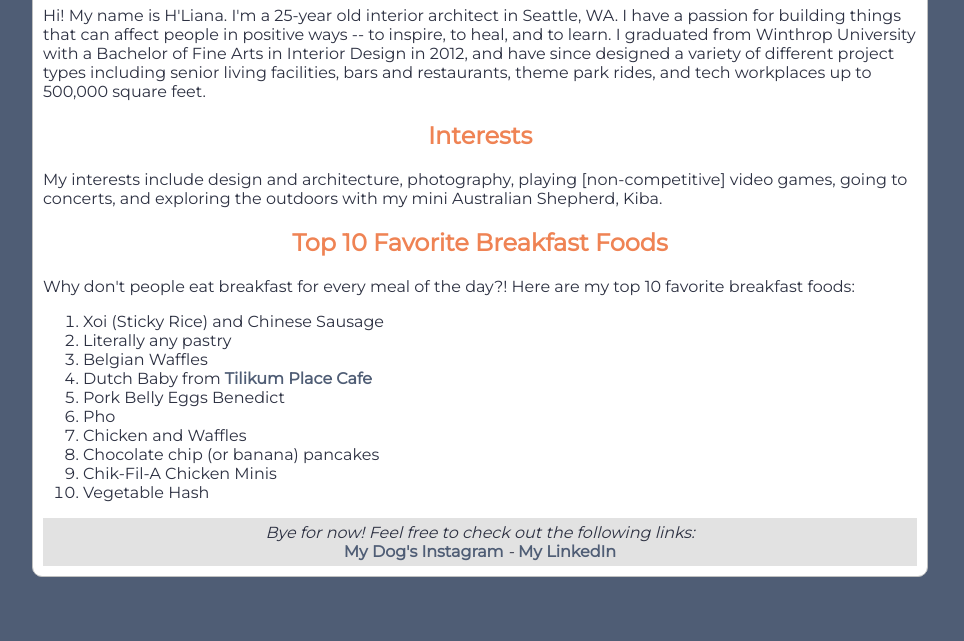
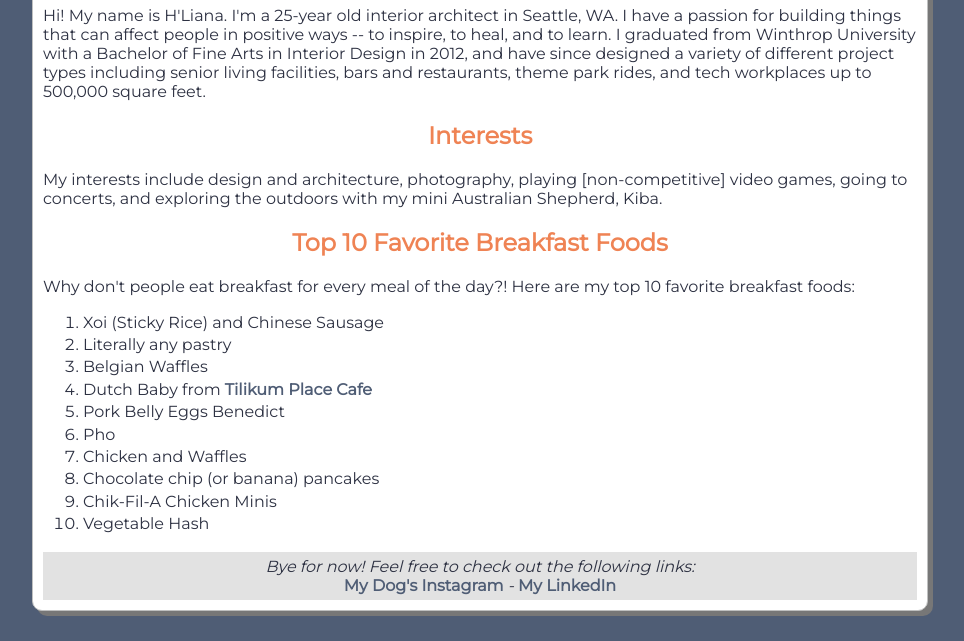
Before and after one commit to sarkis74/About_Me-1, a plain HTML site: page index.html in a window 1280 px wide. Shown: the part 483-1124 px from the top of the page, without its empty margins (160-1124 px from the left). Before the commit the page ends 1090 px from the top, so only its background shows below. Drawn offline with Linux system fonts and the light colour scheme.

Commit message:
css updated

```diff
--- a/style.css
+++ b/style.css
@@ -16,6 +16,7 @@ b{
 }
 ol{
     text-align: left;
+    line-height: 1.4em;
 }
 .box{
     padding: 10px;
@@ -24,6 +25,9 @@ ol{
     border-radius: 10px;
     -moz-border-radius: 10px;
     -webkit-border-radius: 10px;
+    -moz-box-shadow: 5px 5px #777777;
+    -webkit-box-shadow: 5px 5px #777777;
+    box-shadow: 5px 5px #777777;
 }
 .bye{
     padding: 5px;
```
